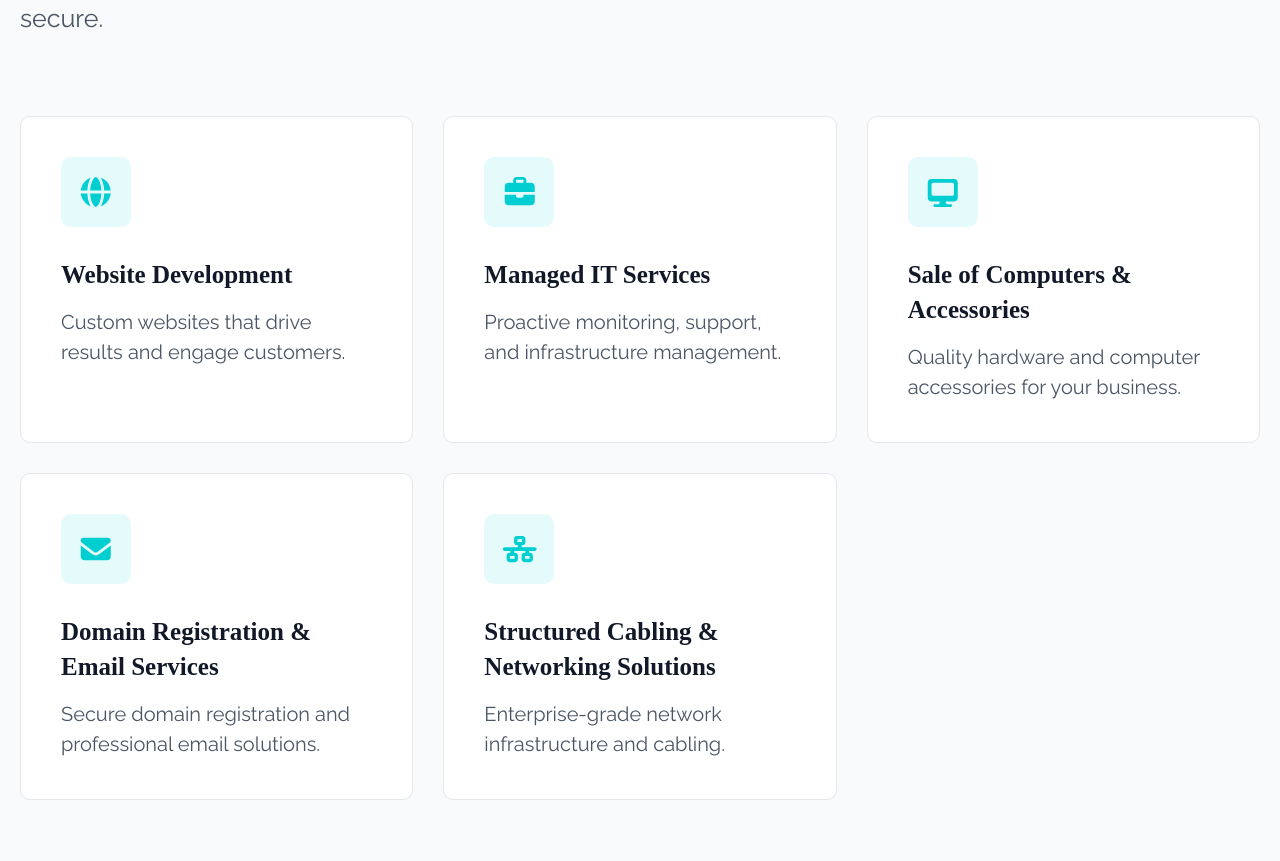
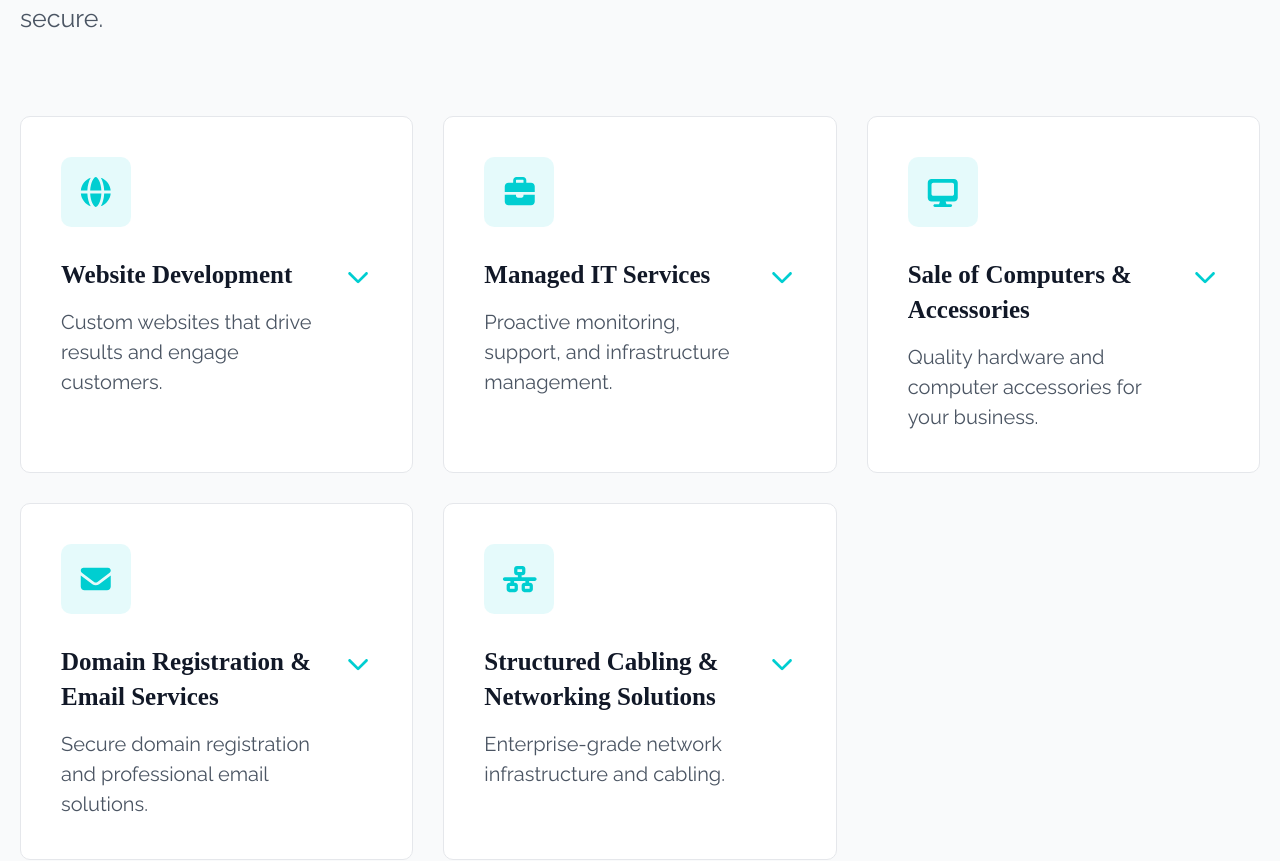
Before and after one commit to Damarice/zelitsolutions, a Next.js app: page / in a window 1280 px wide. Shown: the part 924-1785 px from the top of the page. Built offline with nearby package versions, Linux system fonts and the light colour scheme.

Commit message:
Add expandable service descriptions with Read More feature on home page

```diff
--- a/app/page.tsx
+++ b/app/page.tsx
@@ -1,14 +1,16 @@
 'use client'
 
 import Link from 'next/link'
+import { useState } from 'react'
 import { FontAwesomeIcon } from '@fortawesome/react-fontawesome'
 import {
   faUsers, faBriefcase, faTrophy,
   faGlobe, faLaptop, faEnvelope, faNetworkWired,
-  faCheckCircle, faArrowRight, faStar, faPlay, faPhone, faServer, faDesktop
+  faCheckCircle, faArrowRight, faStar, faPlay, faPhone, faServer, faDesktop, faChevronDown, faChevronUp
 } from '@fortawesome/free-solid-svg-icons'
 
 export default function Home() {
+  const [expandedService, setExpandedService] = useState<number | null>(null)
   return (
     <div className="bg-white text-gray-900">
 
@@ -78,38 +80,66 @@ export default function Home() {
             {[
               {
                 title: 'Website Development',
-                desc: 'Custom websites that drive results and engage customers.',
+                shortDesc: 'Custom websites that drive results and engage customers.',
+                fullDesc: 'At Zelit Solutions Ltd, we craft stunning, high-performance websites that serve as powerful digital storefronts for your business, combining beautiful design with seamless functionality to captivate visitors and convert them into loyal customers. Our website development process begins with understanding your brand identity, target audience, and business goals, allowing us to create custom solutions—from sleek corporate websites and dynamic e-commerce platforms to engaging portfolios and robust content management systems.',
                 icon: faGlobe
               },
               {
                 title: 'Managed IT Services',
-                desc: 'Proactive monitoring, support, and infrastructure management.',
+                shortDesc: 'Proactive monitoring, support, and infrastructure management.',
+                fullDesc: 'At Zelit Solutions Ltd, we replace the unreliable break/fix model with a comprehensive, proactive Managed IT partnership designed to let your technology drive business success rather than hinder it. We provide a dedicated, expert team that acts as your complete IT department, taking full ownership of everything from daily service desk support to complex infrastructure implementation. Through flat-rate, predictable pricing and continuous system monitoring, we eliminate surprise repair costs and preemptively resolve issues before they impact your operations.',
                 icon: faBriefcase
               },
               {
                 title: 'Sale of Computers & Accessories',
-                desc: 'Quality hardware and computer accessories for your business.',
+                shortDesc: 'Quality hardware and computer accessories for your business.',
+                fullDesc: 'At Zelit Solutions Ltd, we understand that your business is only as strong as the hardware powering it, which is why we offer a reliable, curated selection of high-performance computers and genuine computer accessories sourced from trusted global brands. Whether you need powerful desktops for your design team, lightweight laptops for your field staff, or rugged workstations for intensive data processing, we provide the right equipment tailored to your specific operational needs and budget.',
                 icon: faDesktop
               },
               {
                 title: 'Domain Registration & Email Services',
-                desc: 'Secure domain registration and professional email solutions.',
+                shortDesc: 'Secure domain registration and professional email solutions.',
+                fullDesc: 'At Zelit Solutions Ltd, we make your online presence effortless from the very beginning by handling all your domain registration and professional email services. For startups and growing businesses, we register the perfect domain name that aligns with your identity and vision, ensuring you secure your digital real estate without any hassle or hidden fees. Beyond the domain, we set up reliable, secure, and fully managed email solutions that use your custom domain.',
                 icon: faEnvelope
               },
               {
                 title: 'Structured Cabling & Networking Solutions',
-                desc: 'Enterprise-grade network infrastructure and cabling.',
+                shortDesc: 'Enterprise-grade network infrastructure and cabling.',
+                fullDesc: 'At Zelit Solutions Ltd, we transform your network chaos into a powerhouse of speed, reliability, and scalability through expertly designed network solutions built to last. We begin by conducting a thorough assessment of your business needs and physical layout, then deploy future-ready structured cabling infrastructure neatly organized, properly shielded, and meticulously labeled to ensure pristine signal integrity and easy future expansions.',
                 icon: faNetworkWired
               },
             ].map((svc, i) => (
-              <div key={i} className="bg-white border border-gray-200 p-4 md:p-8 rounded-lg hover:border-[#00CED1] hover:shadow-lg transition group service-card">
+              <div key={i} className="bg-white border border-gray-200 rounded-lg overflow-hidden hover:border-[#00CED1] hover:shadow-lg transition group service-card">
+                <button
+                  onClick={() => setExpandedService(expandedService === i ? null : i)}
+                  className="w-full p-4 md:p-8 text-left hover:bg-gray-50 transition"
+                >
                   <div className="w-12 md:w-14 h-12 md:h-14 bg-[#00CED1]/10 rounded-lg flex items-center justify-center mb-4 md:mb-6 group-hover:bg-[#00CED1] transition group-hover:scale-110">
                     <FontAwesomeIcon icon={svc.icon} className="text-lg md:text-2xl text-[#00CED1] group-hover:text-white transition" />
                   </div>
+                  <div className="flex items-start justify-between">
+                    <div className="flex-1">
                       <h3 className="text-base md:text-xl font-bold mb-2 md:mb-3 text-gray-900" style={{ fontFamily: "'Playfair Display', serif" }}>
                         {svc.title}
                       </h3>
-                <p className="text-sm md:text-base text-gray-600">{svc.desc}</p>
+                      <p className="text-sm md:text-base text-gray-600">{svc.shortDesc}</p>
+                    </div>
+                    <div className="ml-3 flex-shrink-0 text-[#00CED1] mt-1">
+                      <FontAwesomeIcon
+                        icon={expandedService === i ? faChevronUp : faChevronDown}
+                        className="text-lg"
+                      />
+                    </div>
+                  </div>
+                </button>
+
+                {expandedService === i && (
+                  <div className="px-4 md:px-8 pb-4 md:pb-8 border-t border-gray-200 bg-gray-50">
+                    <p className="text-xs sm:text-sm md:text-base text-gray-700 leading-relaxed">
+                      {svc.fullDesc}
+                    </p>
+                  </div>
+                )}
               </div>
             ))}
           </div>
```
Lines whose indentation alone changed are shown as unchanged.
